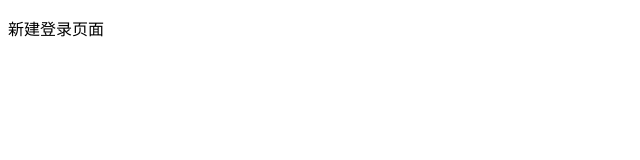
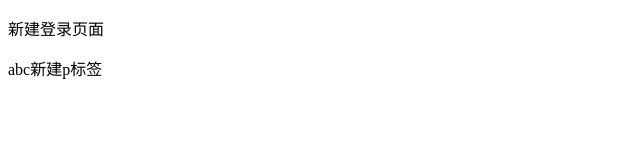
Before and after one commit to susuzai/studyGit02, a plain HTML site: page login.html in a window 1280 px wide. Shown: the whole page, without its empty margins (0-640 px from the left). Drawn offline with Linux system fonts and the light colour scheme.

Commit message:
abc新建p标签

```diff
--- a/login.html
+++ b/login.html
@@ -9,6 +9,7 @@
 
 <body>
     <p>新建登录页面</p>
+    <p>abc新建p标签</p>
 </body>
 
 </html>
```
